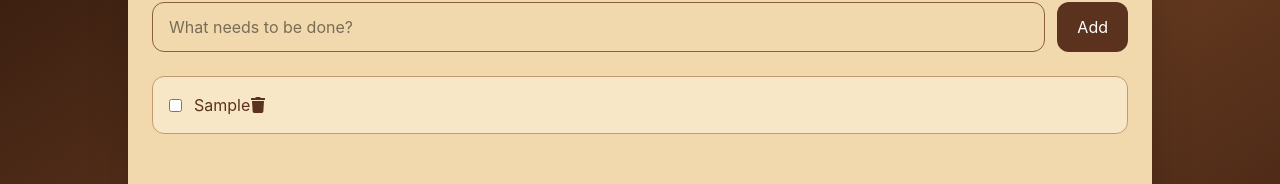
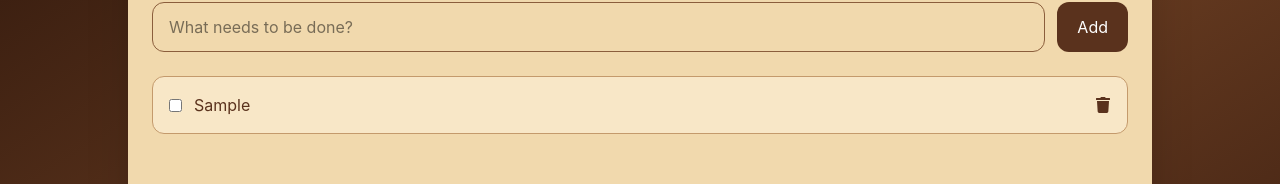
Before and after one commit to vihaanrawat/iTask, a React (Vite) app: page / in a window 1280 px wide. Both pictures are taken after typing "Sample" into the empty fields and a click on the button "Add". Shown: the part 198-382 px from the top of the page. Built offline with nearby package versions, Linux system fonts and the light colour scheme.

Commit message:
Aug 13, 2026, 12:48 PM

```diff
--- a/src/App.jsx
+++ b/src/App.jsx
@@ -34,7 +34,7 @@ const App = () => {
         <div className='mt-6'>
           {tasks.map((item, index) => (
 
-            <p key={index} className={`bg-[#f8e7c7] border border-[#c49a6c] rounded-xl px-4 py-4 mb-3 text-[#5a321d] flex items-center jusgap-3 ${item.completed ? 'line-through opacity-60' : ''
+            <p key={index} className={`bg-[#f8e7c7] border border-[#c49a6c] rounded-xl px-4 py-4 mb-3 text-[#5a321d] flex items-center justify-between gap-3 ${item.completed ? 'line-through opacity-60' : ''
               }`}>
 
 
```
